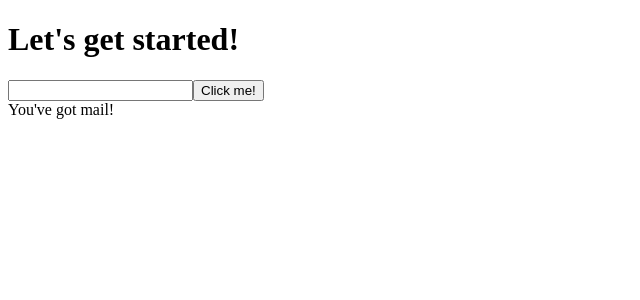
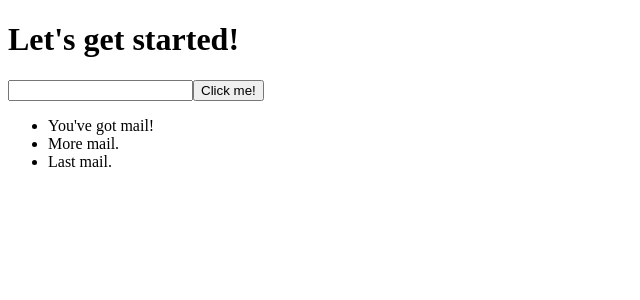
Before and after one commit to kristenmthayer/ang2fundamentals, an Angular app: page / in a window 1280 px wide. Shown: the top 300 px of the page, without its empty margins (0-640 px from the left). Built offline with nearby package versions, Linux system fonts and the light colour scheme.

Commit message:
changed message to messages

```diff
--- a/src/app/app.component.html
+++ b/src/app/app.component.html
@@ -2,4 +2,6 @@
   {{title}}
 </h1>
 <app-simple-form></app-simple-form>
-{{mail.message}}
+<ul>
+  <li *ngFor="let message of mail.messages">{{message}}</li>
+</ul>
--- a/src/app/mail.service.ts
+++ b/src/app/mail.service.ts
@@ -2,7 +2,11 @@ import { Injectable } from '@angular/core';
 
 @Injectable()
 export class MailService {
-  message = `You've got mail!`;
+  messages = [
+    `You've got mail!`,
+    `More mail.`,
+    `Last mail.`
+    ];
   constructor() { }
 
 }
```
